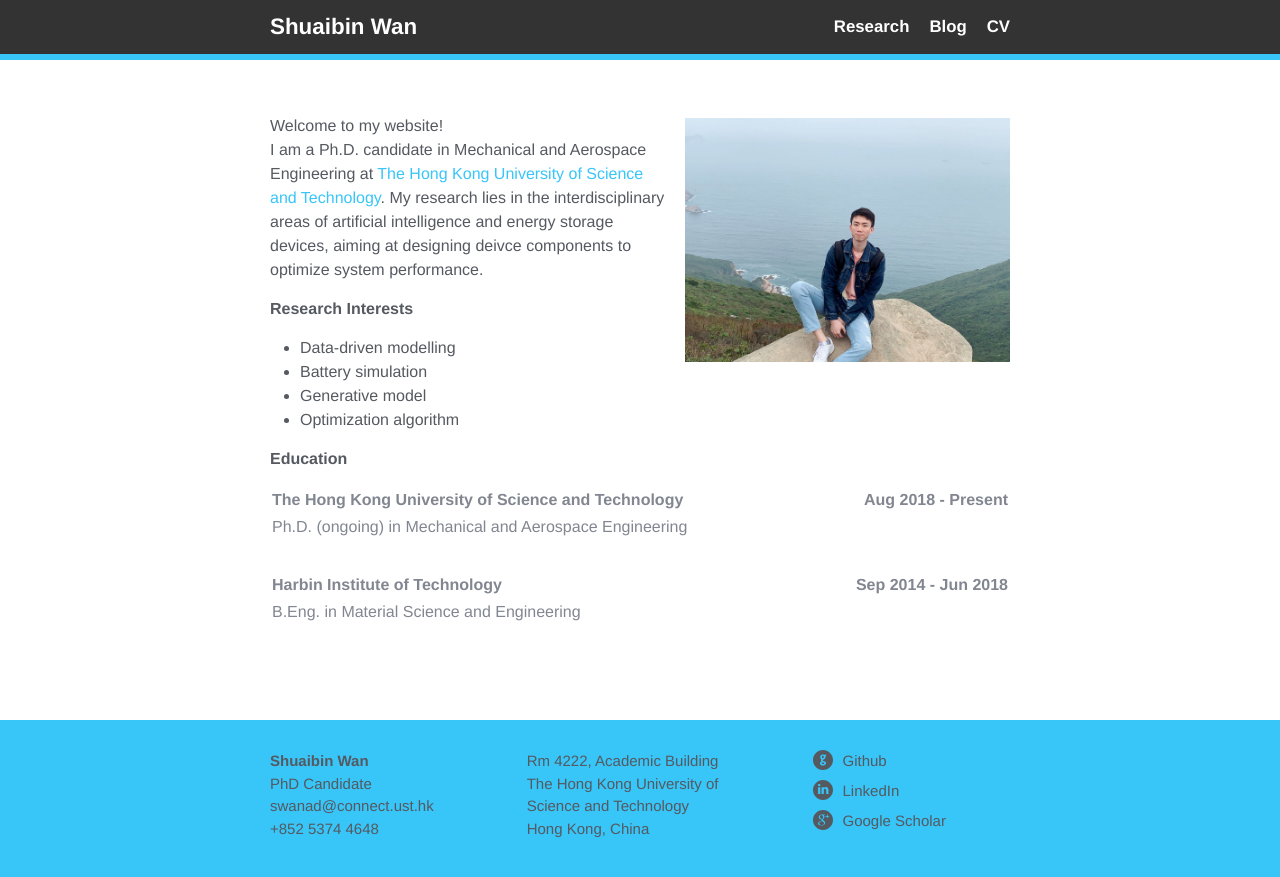
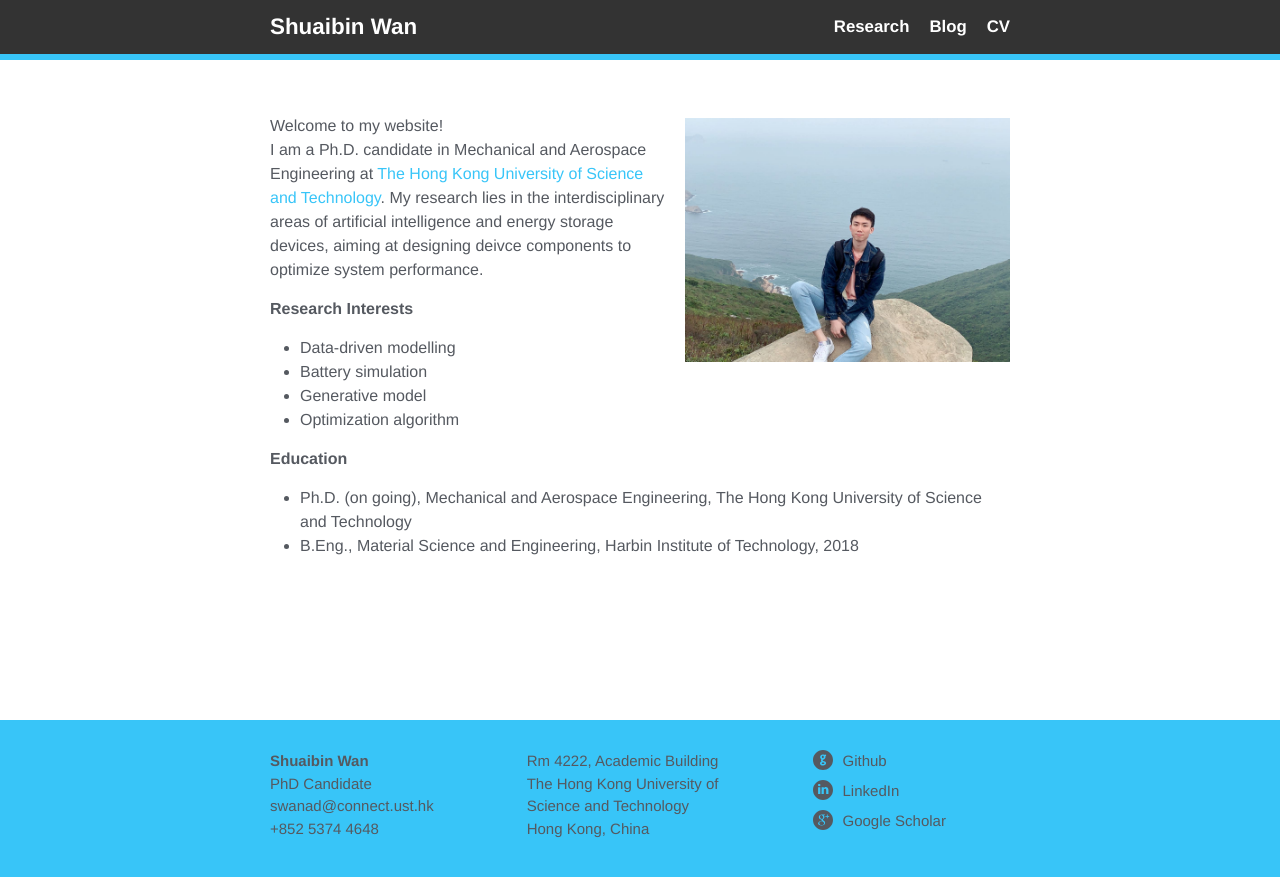
Before and after one commit to HarryBinary/HarryBinary.github.io, a Jekyll site: the page built from index.md, in a window 1280 px wide. Shown: the top 877 px of the page. Built offline with Jekyll 4.4.1, drawn with Linux system fonts in a browser that asks for light colours.

Commit message:
Update index.md

```diff
--- a/index.md
+++ b/index.md
@@ -15,13 +15,5 @@ I am a Ph.D. candidate in Mechanical and Aerospace Engineering at [The Hong Kong
  - Optimization algorithm
 
 **Education**
-
-| The Hong Kong University of Science and Technology | Aug 2018 - Present |
-| ----------- | ----------: |
-| Ph.D. (ongoing) in Mechanical and Aerospace Engineering |  |
-{:.custom-table}
-
-| Harbin Institute of Technology | Sep 2014 - Jun 2018 |
-| ----------- | ----------: |
-| B.Eng. in Material Science and Engineering |  |
-{:.custom-table}
+ - Ph.D. (on going), Mechanical and Aerospace Engineering, The Hong Kong University of Science and Technology
+ - B.Eng., Material Science and Engineering, Harbin Institute of Technology, 2018
```
